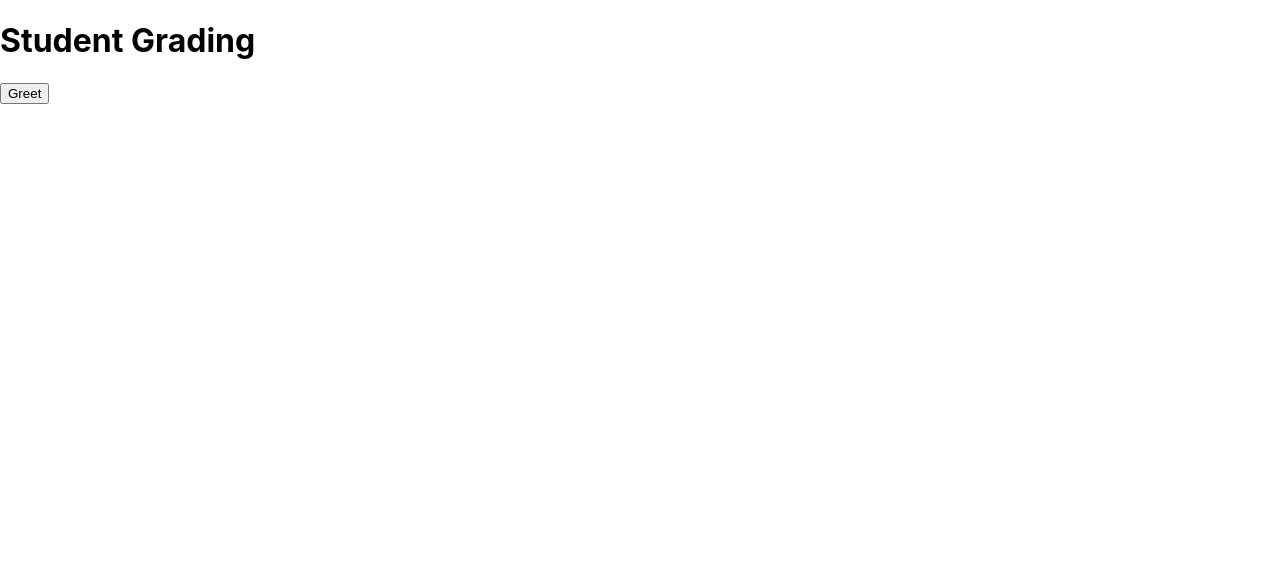
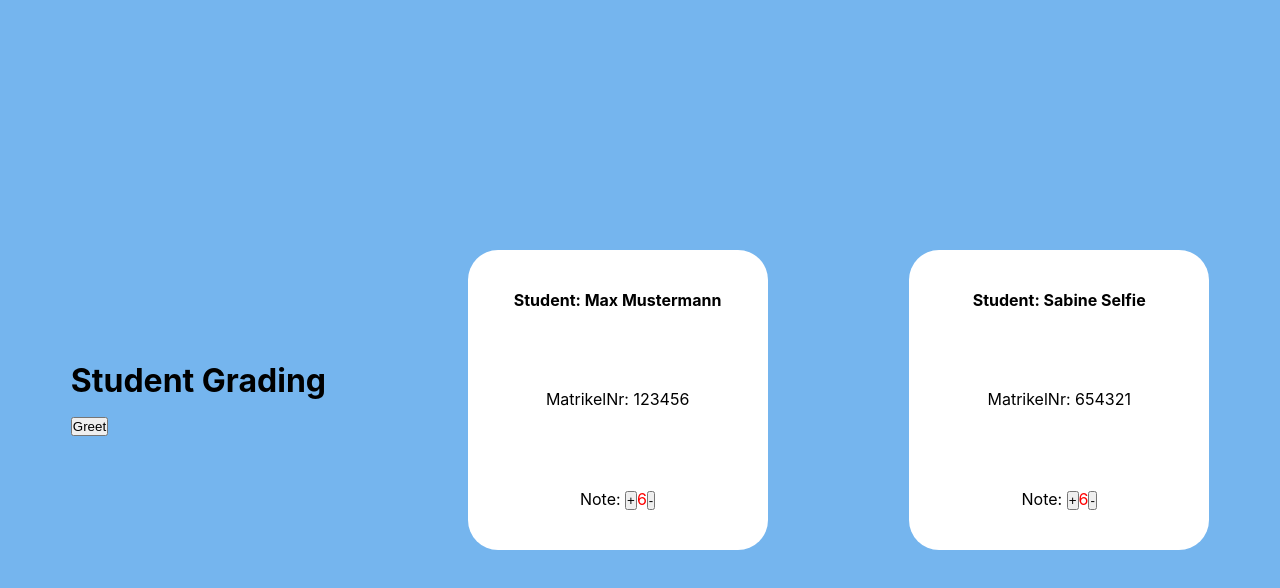
Before and after one commit to fonzerelly/ss2020-student-grading, a React (Create React App) app: page / in a window 1280 px wide. Shown: the top 588 px of the page. Built offline with nearby package versions, Linux system fonts and the light colour scheme.

Commit message:
counter implemented

```diff
--- a/src/App.css
+++ b/src/App.css
@@ -1,10 +1,10 @@
-.App {
-  text-align: center;
-}
-
-.App-logo {
-  height: 40vmin;
-  pointer-events: none;
+.app {
+  background-color: #75b5ee;
+  height: 100vh;
+  box-sizing: border-box;
+  display: flex;
+  justify-content: space-around;
+  align-items: center;
 }
 
 @media (prefers-reduced-motion: no-preference) {
--- a/src/App.js
+++ b/src/App.js
@@ -1,12 +1,15 @@
 import React from 'react'
 import Greet from './Greet'
-
+import './App.css'
+import Student from'./Student'
 
 function App() {
   return (
-    <div className="App">
-      <h1>Student Grading</h1>
-      <Greet />
+    <div className="app">
+      <h1>Student Grading<br/><Greet/></h1>
+
+      <Student name="Max Mustermann" matriculation="123456" grade="3"/>
+      <Student name="Sabine Selfie" matriculation="654321" grade="2"/>
     </div>
   )
 }
--- /dev/null
+++ b/src/Counter.css
@@ -0,0 +1,9 @@
+.counter--critical {
+    color: red;
+}
+.counter--normal {
+    color: black
+}
+.counter-positive {
+    color: green
+}
--- /dev/null
+++ b/src/Counter.js
@@ -0,0 +1,34 @@
+import React, {useState} from 'react';
+import './Counter.css'
+
+function Counter () {
+    let [counter, setCounter] = useState(6);
+    const inc = () =>{
+        setCounter(++counter);
+        console.log('###',counter)
+
+    }
+    const dec = () => {
+        setCounter(--counter);
+        console.log('###',counter)
+    }
+
+    const format = (counter) => {
+        console.log('!!!', counter)
+        if (counter <= 2) {
+            return 'counter-positive'
+        } else if (counter >= 5) {
+            return 'counter--critical'
+        } else {
+            return 'counter--normal'
+        }
+    }
+    return (
+        <span>
+            <button onClick={inc}>+</button>
+            <span className={format(counter)}>{counter}</span>
+            <button onClick={dec}>-</button>
+        </span>
+    );
+}
+export default Counter;
--- /dev/null
+++ b/src/Student.css
@@ -0,0 +1,13 @@
+.student {
+    border-radius: 30px;
+    width: 300px;
+    height: 300px;
+    background: white;
+    display: flex;
+    flex-direction: column;
+    justify-content: space-around;
+    align-items: center;
+}
+.student__name {
+    font-weight: bold;
+}
--- /dev/null
+++ b/src/Student.js
@@ -0,0 +1,13 @@
+import React from 'react'
+import Counter from './Counter'
+
+require('./Student.css')
+const Student = ({name, matriculation, grade}) => (
+    <div className="student">
+        <div className="student__name">Student: {name}</div>
+        <div>MatrikelNr: {matriculation}</div>
+        <div>Note: <Counter/></div>
+    </div>
+)
+
+export default Student;
--- a/src/index.css
+++ b/src/index.css
@@ -1,3 +1,8 @@
+* {
+  margin: 0;
+  padding: 0;
+}
+
 body {
   margin: 0;
   font-family: -apple-system, BlinkMacSystemFont, 'Segoe UI', 'Roboto', 'Oxygen',
```
